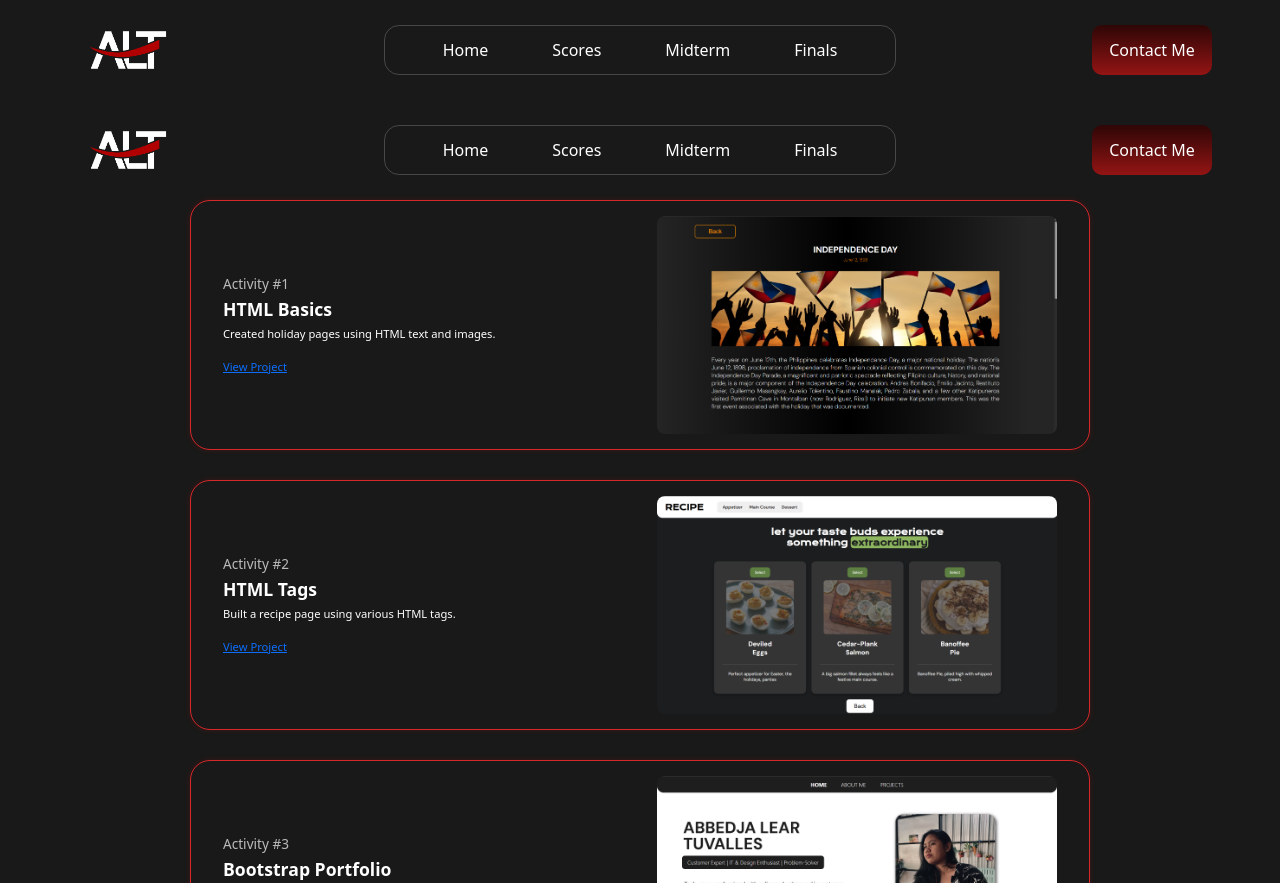
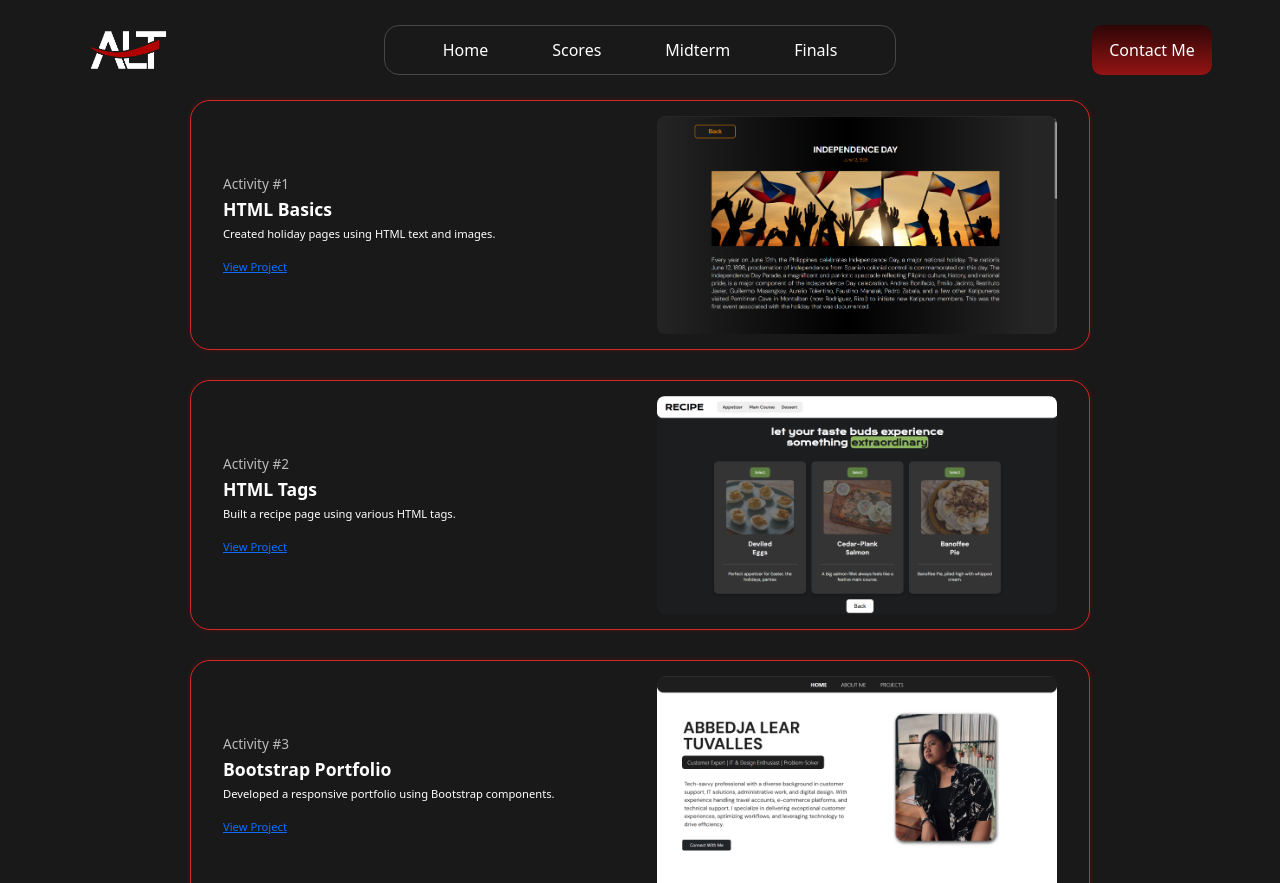
Before and after one commit to aalearz/Finals-Portfolio, a plain HTML site: page midterm.html in a window 1280 px wide. Shown: the top 883 px of the page. Drawn offline with nearby package versions, Linux system fonts and the light colour scheme.

Commit message:
Updated Midterm HTML
Remove the excess nav bar

```diff
--- a/midterm.html
+++ b/midterm.html
@@ -14,34 +14,6 @@
     <title>Document</title>
 </head>
 <body>
-
-<nav>
-  <div class="nav-left">
-    <img src="AADESIGNSLOGO.png" alt="Logo" width="100">
-  </div>
-
-  <ul class="nav-center">
-  <li><a href="home.html">Home</a></li>
-  <li><a href="index.html">Scores</a></li>
-  <li><a href="midterm.html">Midterm</a></li>
-  <li><a href="finals.html">Finals</a></li>
-  </ul>
-
-  <div class="nav-right">
-    <button class="contact-me">Contact Me</button>
-  </div>
-</nav>
-
-<!DOCTYPE html>
-<html lang="en">
-<head>
-    <meta charset="UTF-8">
-    <meta name="viewport" content="width=device-width, initial-scale=1.0">
-    <title>Portfolio</title>
-    <!-- (Keep all your existing CSS/stylesheet links here) -->
-</head>
-<body>
-
 <nav>
   <div class="nav-left">
     <img src="AADESIGNSLOGO.png" alt="Logo" width="100">
```
